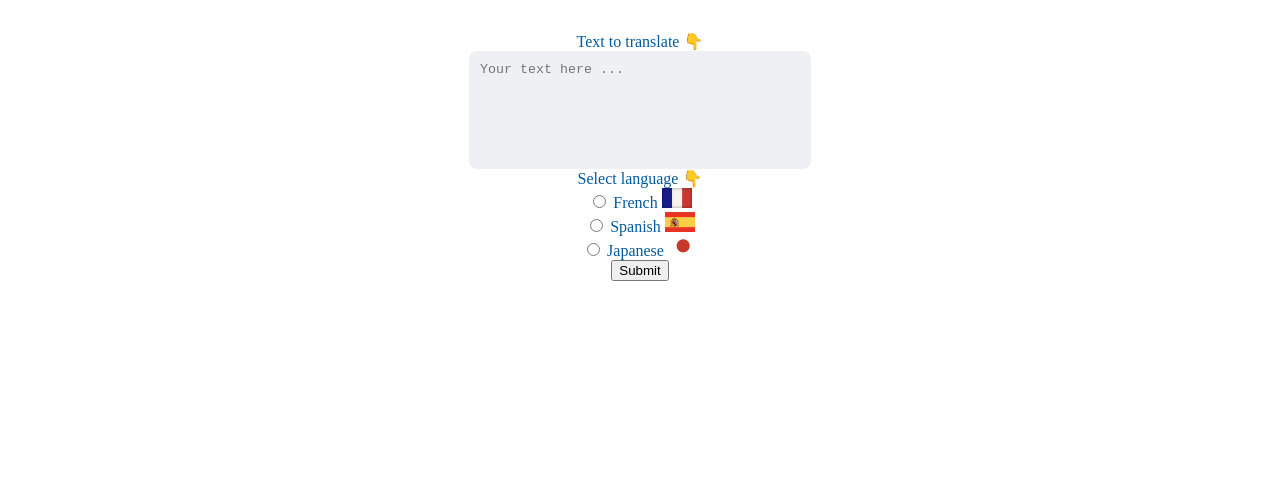
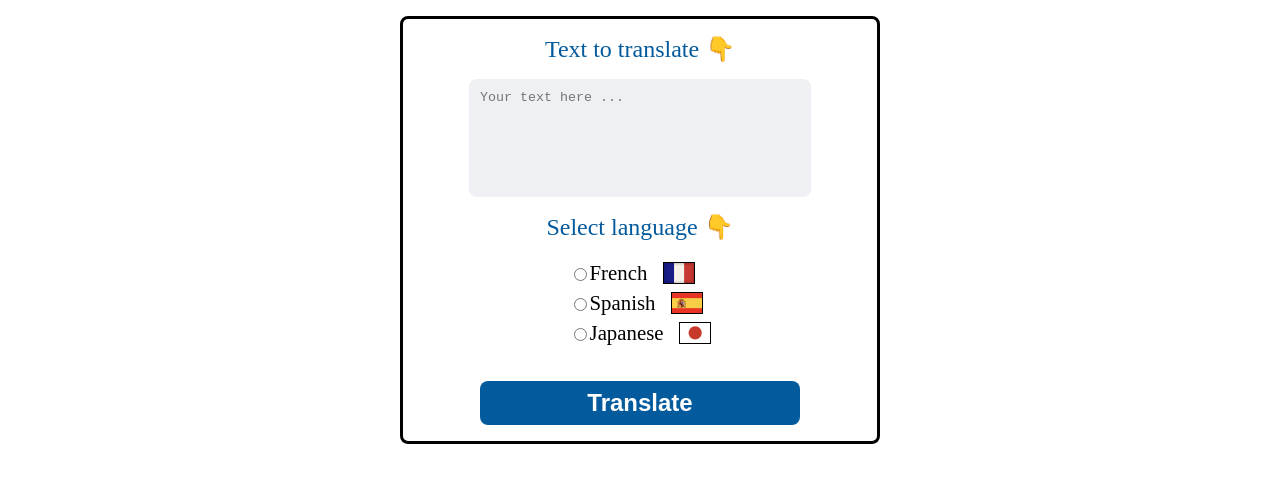
Before and after one commit to jan-cardell/scrimba_translationapp, a plain HTML site: page index.html in a window 1280 px wide. Shown: the part 320-800 px from the top of the page. Drawn offline with Linux system fonts and the light colour scheme.

Commit message:
further css

```diff
--- a/index.css
+++ b/index.css
@@ -32,7 +32,16 @@ form {
     flex-direction: column;
     align-items: center;
     color: #035A9D;
-    margin-top: 2rem;
+    margin: 1rem 25rem 0 25rem;
+    border: black 0.2rem solid;
+    padding: 1rem;
+    border-radius: 0.5rem;
+}
+
+form > label {
+    font-size: 1.5rem;
+    margin-bottom: 1rem;
+
 }
 
 form > textarea {
@@ -43,4 +52,40 @@ form > textarea {
     border-radius: 0.5rem;
     padding: 0.7rem;
     resize: none;
+    margin-bottom: 1rem;
 }
+
+#radio-input {
+    display: flex;
+    flex-direction: column;
+    margin-bottom: 2rem;
+}
+
+.radio-class {
+    display: flex;
+    align-items: center;
+    margin: 0.2rem;
+}
+
+.radio-class > label {
+    display: flex;
+    align-items: center;
+    font-size: 1.3rem;
+    color: black;
+}
+
+.radio-class label > img {
+    border: black 0.5px solid;
+    margin: 0 0 0 1rem;
+}
+
+#translate-btn {
+    background-color: #035A9D;
+    color: white;
+    border: none;
+    font-size: 1.5rem;
+    font-weight: 900;
+    width: 20rem;
+    padding: 0.5rem 0 0.5rem 0;
+    border-radius: 0.5rem;
+}
--- a/index.html
+++ b/index.html
@@ -16,19 +16,21 @@
                 <label for="ftext">Text to translate 👇</label>
                 <textarea id="ftext" placeholder="Your text here ..."></textarea>
                 <label >Select language 👇</label>
-                <div>
-                    <input type="radio" id="french" value="french">
-                    <label for="french">French <img src="assets/fr-flag.png"></label>
+                <div id="radio-input">
+                    <div class="radio-class">
+                        <input type="radio" id="french" name="language" value="french">
+                        <label for="french">French <img src="assets/fr-flag.png"></label>
+                    </div>
+                    <div class="radio-class">
+                        <input type="radio" id="spanish" name="language" value="spanish">
+                        <label for="spanish">Spanish <img src="assets/sp-flag.png"></label>
+                    </div>
+                    <div class="radio-class">
+                        <input type="radio" id="japanese" name="language" value="japanese">
+                        <label for="japanese">Japanese <img src="assets/jpn-flag.png"></label>
+                    </div>
                 </div>
-                <div>
-                    <input type="radio" id="spanish" value="spanish">
-                    <label for="spanish">Spanish <img src="assets/sp-flag.png"></label>
-                </div>
-                                <div>
-                    <input type="radio" id="japanese" value="japanese">
-                    <label for="japanese">Japanese <img src="assets/jpn-flag.png"></label>
-                </div>
-            <input type="submit" value="Submit">
+            <input type="submit" value="Translate" id="translate-btn">
             </form>
 
         </main>
```
